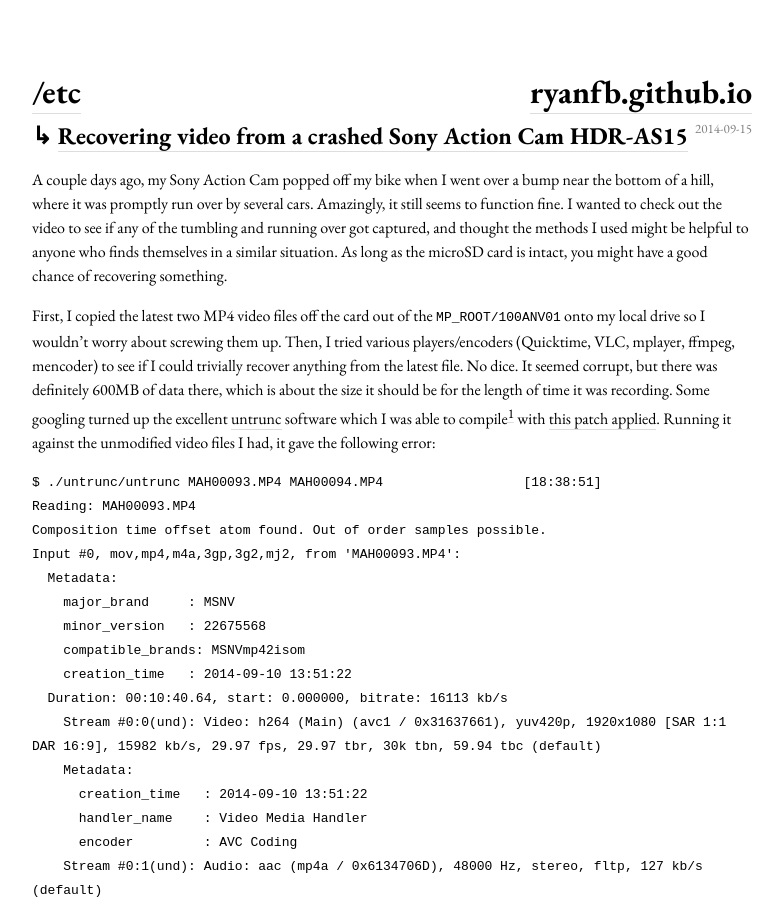
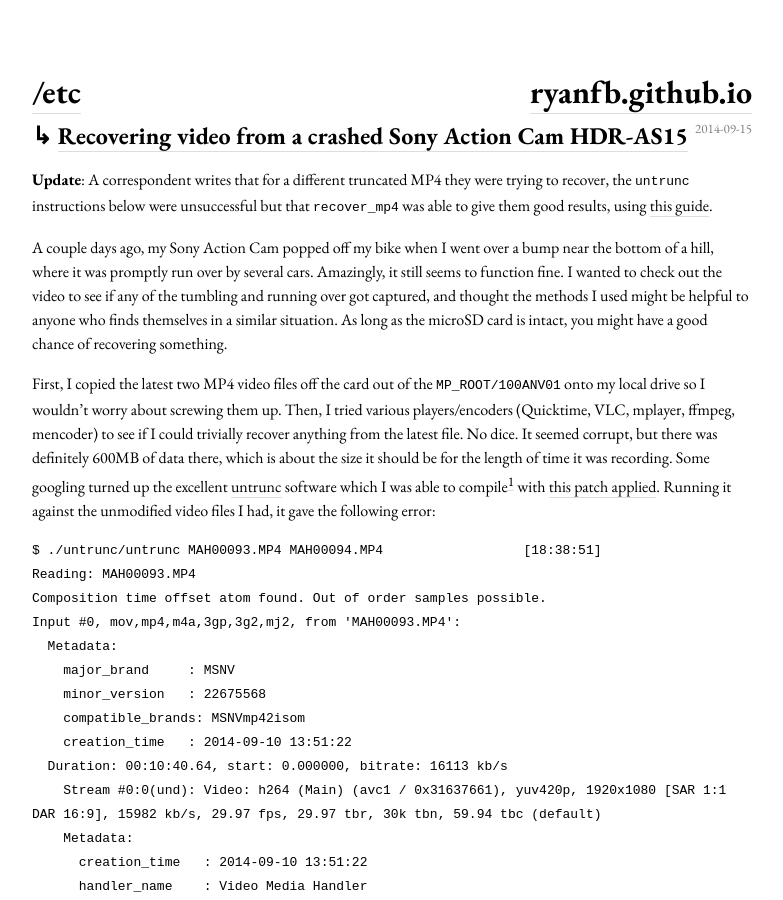
Before and after one commit to ryanfb/etc, a Jekyll site: the page built from _posts/2014-09-15-recovering_video_from_a_crashed_sony_action_cam_hdr-as15.md, in a window 1280 px wide and 900 px high. Shown: the whole window, without its empty margins (248-1031 px from the left). Built offline with Jekyll 4.4.1, drawn with Linux system fonts in a browser that asks for light colours; nearby versions of some CDN libraries.

Commit message:
Add link for recover_mp4

```diff
--- a/_posts/2014-09-15-recovering_video_from_a_crashed_sony_action_cam_hdr-as15.md
+++ b/_posts/2014-09-15-recovering_video_from_a_crashed_sony_action_cam_hdr-as15.md
@@ -1,6 +1,8 @@
 ---
 title: Recovering video from a crashed Sony Action Cam HDR-AS15
 ---
+
+**Update**: A correspondent writes that for a different truncated MP4 they were trying to recover, the `untrunc` instructions below were unsuccessful but that `recover_mp4` was able to give them good results, using [this guide](https://tehnoblog.org/video-repair-guide-corrupted-mp4-avi-h264-file-fix/).
 
 A couple days ago, my Sony Action Cam popped off my bike when I went over a bump near the bottom of a hill, where it was promptly run over by several cars. Amazingly, it still seems to function fine. I wanted to check out the video to see if any of the tumbling and running over got captured, and thought the methods I used might be helpful to anyone who finds themselves in a similar situation. As long as the microSD card is intact, you might have a good chance of recovering something.
 
```
